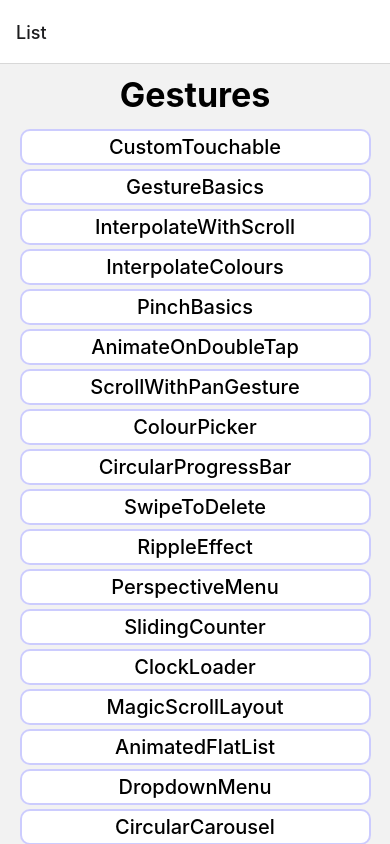
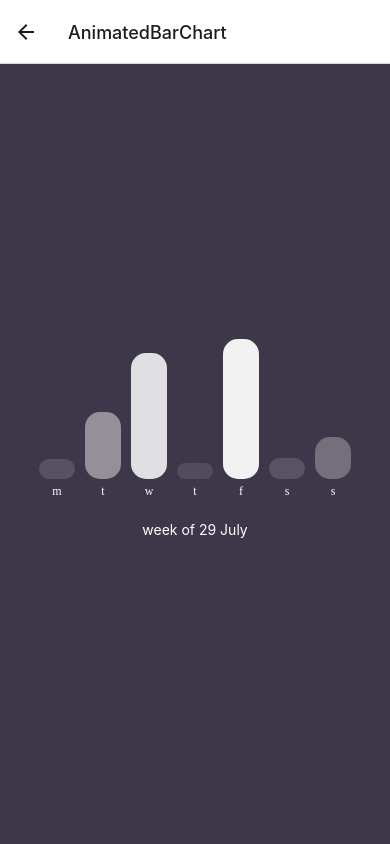
Before and after one commit to jonqwerty/animation, a React Native app: screen /AnimatedBarChart in a window 390 px wide. Built offline with nearby package versions, Linux system fonts and the light colour scheme.

Commit message:
create on more week bar chart

```diff
--- a/package.json
+++ b/package.json
@@ -16,6 +16,7 @@
     "@shopify/react-native-skia": "1.3.9",
     "babel-plugin-module-resolver": "^5.0.2",
     "color": "^4.2.3",
+    "date-fns": "^3.6.0",
     "moti": "^0.29.0",
     "react": "18.2.0",
     "react-native": "0.74.3",
--- a/src/common/constants.ts
+++ b/src/common/constants.ts
@@ -1,3 +1,4 @@
+import {startOfWeek} from 'date-fns';
 import {Dimensions} from 'react-native';
 
 export const Palette = {
@@ -5,4 +6,51 @@ export const Palette = {
   highlight: '#EA3F4C',
   background: '#18141D',
   text: 'white',
+  bg: '#3E3649',
 };
+
+const mondayFromThreeWeeksAgo = startOfWeek(
+  new Date().getTime() - 86400000 * 21, // Subtract 21 days (3 weeks) in milliseconds from the current date
+  {
+    weekStartsOn: 1, // Set the week to start on Monday (1)
+  },
+);
+
+// Generate data for a 7x7 grid (7 weeks, 7 days each)
+export const data = new Array(7).fill(null).map((_, weekIndex) => {
+  return new Array(7).fill(null).map((__, dayIndex) => {
+    // Calculate the date for each day in the grid
+    const day = new Date(
+      mondayFromThreeWeeksAgo.getTime() + 86400000 * (weekIndex * 7 + dayIndex), // Add the corresponding number of days in milliseconds
+    );
+
+    // Generate a random value for each day
+    const value = Math.random(); // between 0 and 1
+
+    // Return an object containing the date and random value
+    return {
+      day: day,
+      value: value,
+    };
+  });
+});
+
+/*
+Example of a resulting object in the 'data' array:
+[
+  [
+    { day: 2024-06-24T00:00:00.000Z, value: 0.123456789 }, // Monday of the first week
+    { day: 2024-06-25T00:00:00.000Z, value: 0.987654321 }, // Tuesday of the first week
+    { day: 2024-06-26T00:00:00.000Z, value: 0.456789123 }, // Wednesday of the first week
+    { day: 2024-06-27T00:00:00.000Z, value: 0.654321987 }, // Thursday of the first week
+    { day: 2024-06-28T00:00:00.000Z, value: 0.789123456 }, // Friday of the first week
+    { day: 2024-06-29T00:00:00.000Z, value: 0.321987654 }, // Saturday of the first week
+    { day: 2024-06-30T00:00:00.000Z, value: 0.987654321 }, // Sunday of the first week
+  ],
+  [
+    { day: 2024-07-01T00:00:00.000Z, value: 0.123456789 }, // Monday of the second week
+    // ... (similar objects for each day of the second week)
+  ],
+  // ... (similar arrays for each subsequent week)
+]
+*/
--- a/src/common/types.ts
+++ b/src/common/types.ts
@@ -34,6 +34,7 @@ export enum Screen {
   GridMagnification = 'GridMagnification',
   AnimatedGradient = 'AnimatedGradient',
   PerDotsAnimation = 'PerDotsAnimation',
+  AnimatedBarChart = 'AnimatedBarChart',
 }
 
 export type RootStackParamList = {
@@ -70,6 +71,7 @@ export type RootStackParamList = {
   GridMagnification: {};
   AnimatedGradient: {};
   PerDotsAnimation: {};
+  AnimatedBarChart: {};
 };
 
 export type RootRouteProps<RouteName extends keyof RootStackParamList> =
--- a/src/navigation/AppNavigator.tsx
+++ b/src/navigation/AppNavigator.tsx
@@ -35,6 +35,7 @@ import MetaballScreen from '../screens/MetaballScreen';
 import GridMagnificationScreen from '../screens/GridMagnificationScreen';
 import AnimatedGradientScreen from '../screens/AnimatedGradientScreen';
 import PerDotsAnimationScreen from '../screens/PerDotsAnimationScreen';
+import AnimatedBarChartScreen from '../screens/AnimatedBarChartScreen';
 
 const Stack = createNativeStackNavigator();
 
@@ -371,6 +372,16 @@ const Routes = () => {
           }
         }
       />
+      <Stack.Screen
+        name="AnimatedBarChart"
+        component={AnimatedBarChartScreen}
+        options={
+          {
+            // gestureEnabled: false,
+            // animation: 'none',
+          }
+        }
+      />
     </Stack.Navigator>
   );
 };
--- /dev/null
+++ b/src/screens/AnimatedBarChartScreen.tsx
@@ -0,0 +1,176 @@
+import {
+  ScrollView,
+  StyleSheet,
+  Text,
+  useWindowDimensions,
+  View,
+} from 'react-native';
+import React, {FC, useState} from 'react';
+import Animated, {useAnimatedStyle, withTiming} from 'react-native-reanimated';
+import {format} from 'date-fns';
+
+import {data, Palette} from '../common/constants';
+
+export type Day = {
+  day: Date;
+  value: number; // 0 - 1
+};
+
+type SingleBarChartProps = {
+  maxHeight: number;
+  width: number;
+  day: Day;
+};
+
+export const SingleBarChart = ({
+  maxHeight,
+  width,
+  day,
+}: SingleBarChartProps) => {
+  const rStyle = useAnimatedStyle(() => {
+    return {
+      height: withTiming(maxHeight * day.value),
+      opacity: withTiming(day.value),
+    };
+  }, [day.value, maxHeight]);
+
+  return (
+    <View>
+      <Animated.View
+        style={[
+          {
+            width: width,
+            backgroundColor: 'white',
+            borderRadius: 15,
+            borderCurve: 'continuous',
+          },
+          rStyle,
+        ]}
+      />
+      <Text
+        style={{
+          width: width,
+          textAlign: 'center',
+          fontSize: 12,
+          marginTop: 5,
+          color: 'white',
+          fontFamily: 'FiraCode-Regular',
+          textTransform: 'lowercase',
+        }}>
+        {format(day.day, 'eeeee')}
+      </Text>
+    </View>
+  );
+};
+
+type Week = Day[];
+
+type WeeklyBarChartProps = {
+  weeks: Week[];
+  activeWeekIndex: number;
+  onWeekChange: (index: number) => void;
+};
+
+export const WeeklyBarChart = ({
+  weeks,
+  activeWeekIndex,
+  onWeekChange,
+}: WeeklyBarChartProps) => {
+  const {width: windowWidth} = useWindowDimensions();
+  const activeWeek = weeks[activeWeekIndex];
+
+  const BarChartWidth = windowWidth * 0.8;
+  const BarChartGap = 10;
+  const BarWidth =
+    (BarChartWidth - BarChartGap * (activeWeek.length - 1)) / activeWeek.length;
+  const MaxBarHeight = 150;
+  const ScrollViewHeight = 60;
+
+  return (
+    <View
+      style={{
+        height: ScrollViewHeight + MaxBarHeight,
+        width: windowWidth,
+      }}>
+      <View
+        style={{
+          height: MaxBarHeight,
+          flexDirection: 'row',
+          gap: BarChartGap,
+          alignItems: 'flex-end',
+          marginHorizontal: (windowWidth - BarChartWidth) / 2,
+        }}>
+        {activeWeek.map((day, index) => (
+          <SingleBarChart
+            key={index}
+            maxHeight={MaxBarHeight}
+            width={BarWidth}
+            day={day}
+          />
+        ))}
+      </View>
+      <ScrollView
+        horizontal
+        snapToInterval={windowWidth}
+        decelerationRate={'fast'}
+        showsHorizontalScrollIndicator={false}
+        disableIntervalMomentum
+        scrollEventThrottle={16} // 60 FPS - 1000ms / 60 = 16.6666
+        onScroll={({nativeEvent}) => {
+          const scrollOffset = nativeEvent.contentOffset.x;
+          const activeIndex = Math.round(scrollOffset / windowWidth);
+          onWeekChange(activeIndex);
+        }}
+        style={{
+          width: windowWidth,
+          height: ScrollViewHeight,
+        }}>
+        {weeks.map((week, index) => {
+          return (
+            <View
+              key={index}
+              style={{
+                height: ScrollViewHeight,
+                width: windowWidth,
+                justifyContent: 'center',
+                alignItems: 'center',
+              }}>
+              <Text style={styles.label}>
+                week of {format(week[0].day, 'd MMMM')}
+              </Text>
+            </View>
+          );
+        })}
+      </ScrollView>
+    </View>
+  );
+};
+
+const AnimatedBarChartScreen: FC = () => {
+  const [activeWeekIndex, setActiveWeekIndex] = useState(0);
+
+  return (
+    <View style={styles.container}>
+      <WeeklyBarChart
+        weeks={data}
+        activeWeekIndex={activeWeekIndex}
+        onWeekChange={setActiveWeekIndex}
+      />
+    </View>
+  );
+};
+
+export default AnimatedBarChartScreen;
+
+const styles = StyleSheet.create({
+  container: {
+    flex: 1,
+    backgroundColor: Palette.bg,
+    alignItems: 'center',
+    justifyContent: 'center',
+  },
+  label: {
+    color: 'white',
+    fontSize: 14,
+  },
+});
--- a/src/screens/ListScreen.tsx
+++ b/src/screens/ListScreen.tsx
@@ -186,6 +186,20 @@ const ListScreen: FC = () => {
           }}>
           PerDotsAnimation
         </Text>
+        <Text
+          style={styles.item}
+          onPress={() => {
+            navigation.navigate(Screen.PerDotsAnimation, {});
+          }}>
+          PerDotsAnimation
+        </Text>
+        <Text
+          style={styles.item}
+          onPress={() => {
+            navigation.navigate(Screen.AnimatedBarChart, {});
+          }}>
+          AnimatedBarChart
+        </Text>
 
         <Text style={{fontSize: 34, fontWeight: 'bold', marginVertical: 10}}>
           Animations
```
Also changed, not shown: 1 other file (tests, documents, lock files or other folders).
